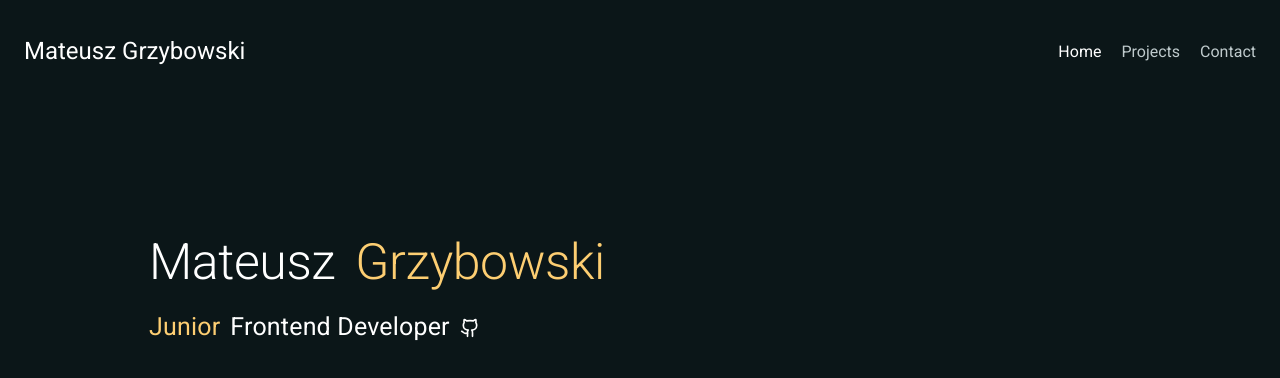
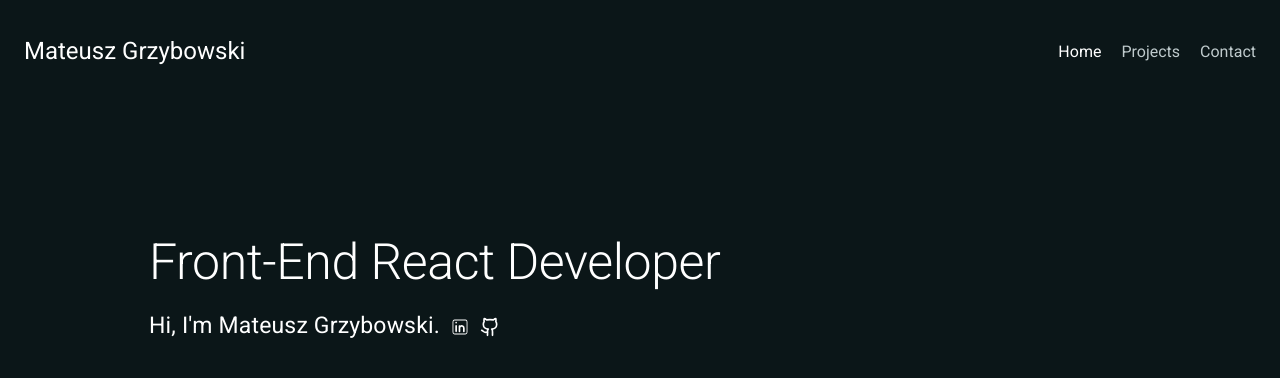
Before and after one commit to MattGri/portfolio-website, a React (Vite) app in the folder portfolio-website/: page / in a window 1280 px wide. Shown: the top 378 px of the page. Built offline with nearby package versions, Linux system fonts and the light colour scheme.

Commit message:
Added linkedin icon

```diff
--- a/portfolio-website/src/App.css
+++ b/portfolio-website/src/App.css
@@ -21,7 +21,7 @@
   color: #fff;
 }
 
-.githubLink {
+.redirectLink {
   color: #fff;
   cursor: pointer;
   font-size: 20px;
@@ -29,7 +29,7 @@
   transition: 0.5s;
 }
 
-.githubLink:hover {
+.redirectLink:hover {
   transition: 0.5s;
   color: #fdce72;
 }
--- a/portfolio-website/src/pages/Home.tsx
+++ b/portfolio-website/src/pages/Home.tsx
@@ -2,6 +2,7 @@
 import { Typography, Box } from '@mui/material';
 import { motion } from 'framer-motion';
 import { LuGithub } from 'react-icons/lu';
+import { CiLinkedin } from 'react-icons/ci';
 
 const Home = () => {
   useEffect(() => {
@@ -54,20 +55,7 @@
               },
             }}
           >
-            Mateusz
-          </Typography>
-          <Typography
-            variant="h2"
-            component="h2"
-            sx={{
-              color: 'custom.main',
-              fontSize: {
-                xs: '30px',
-                sm: '50px',
-              },
-            }}
-          >
-            Grzybowski
+            Front-End React Developer
           </Typography>
         </Box>
         <Box
@@ -92,32 +80,23 @@
               variant="h4"
               component="h1"
               sx={{
-                color: 'custom.main',
+                color: 'primary.main',
                 fontSize: {
                   xs: '20px',
-                  sm: '25px',
+                  sm: '23px',
                 },
               }}
             >
-              Junior
+              Hi, I'm Mateusz Grzybowski.
             </Typography>
-            <Typography
-              variant="h4"
-              component="h1"
-              sx={{
-                color: 'primary.main',
-                fontSize: {
-                  xs: '20px',
-                  sm: '25px',
-                },
-              }}
+            <a
+              href="https://www.linkedin.com/in/mateusz-grzybowski-1685a5183/"
+              target="_blank"
             >
-              Frontend Developer
-            </Typography>
+              <CiLinkedin className="redirectLink" />
+            </a>
             <a href="https://github.com/MattGri" target="_blank">
-              <LuGithub
-                className="githubLink"
-              />
+              <LuGithub className="redirectLink" />
             </a>
           </Box>
         </Box>
```
